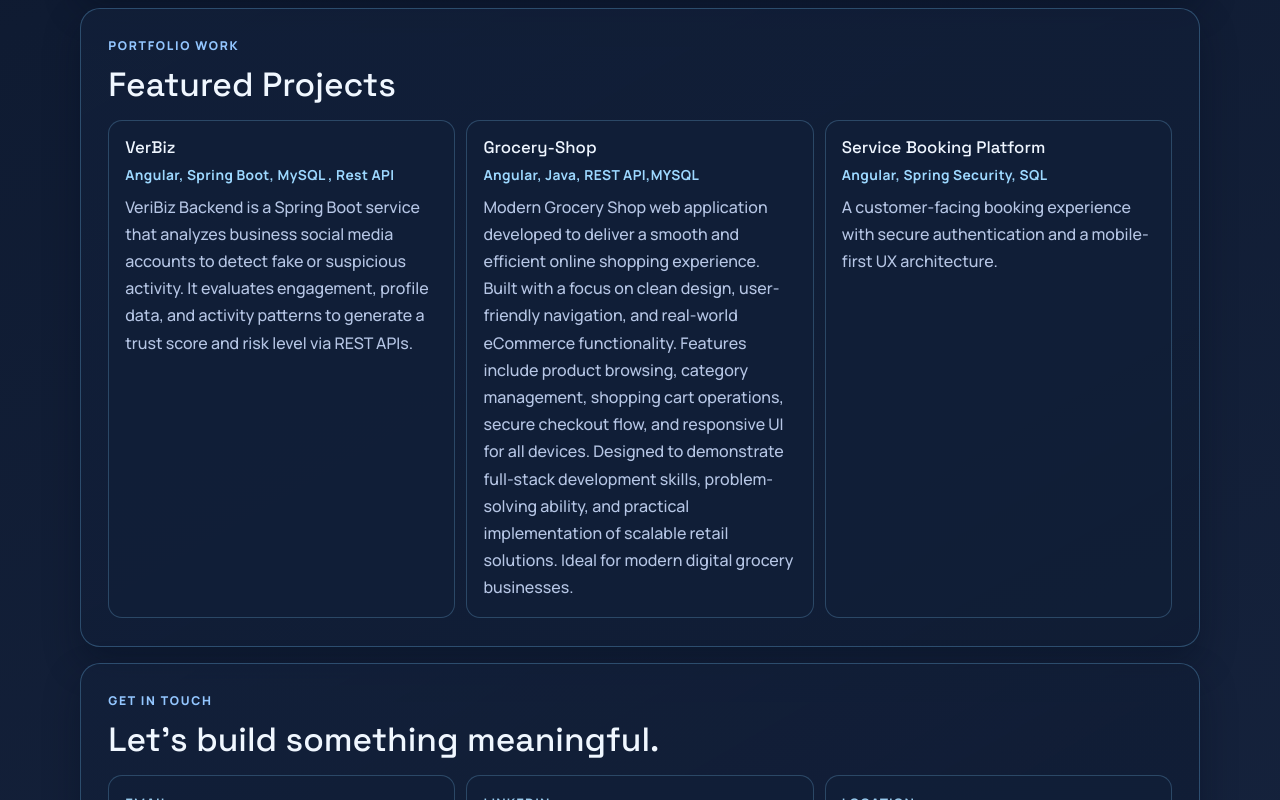
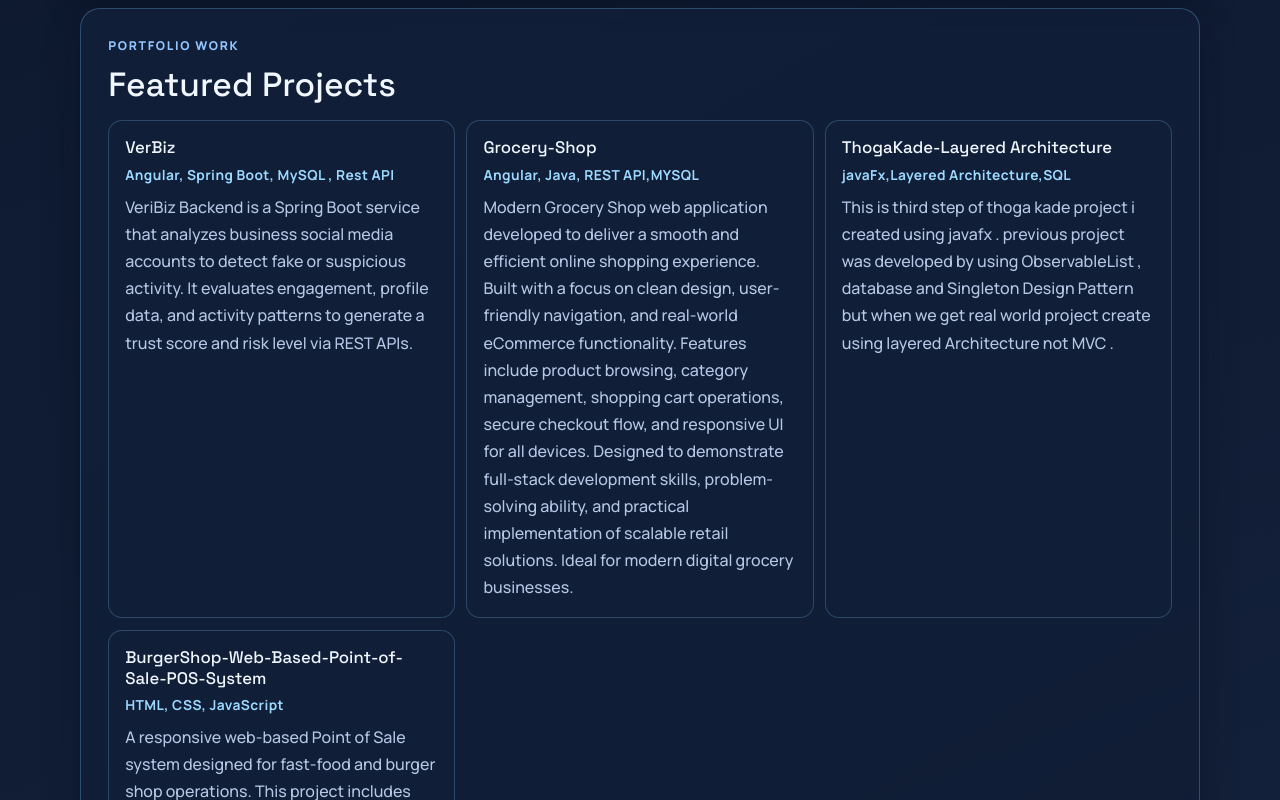
Before and after one commit to lagensha/Lagensha-portfolio, an Angular app: page / in a window 1280 px wide. Shown: the part 1120-1920 px from the top of the page. Built offline with nearby package versions, Linux system fonts and the light colour scheme.

Commit message:
feat: update project entries with new titles and detailed summaries for ThogaKade and BurgerShop

```diff
--- a/src/app/portfolio/portfolio.ts
+++ b/src/app/portfolio/portfolio.ts
@@ -31,10 +31,16 @@ export class Portfolio {
         'Modern Grocery Shop web application developed to deliver a smooth and efficient online shopping experience. Built with a focus on clean design, user-friendly navigation, and real-world eCommerce functionality. Features include product browsing, category management, shopping cart operations, secure checkout flow, and responsive UI for all devices. Designed to demonstrate full-stack development skills, problem-solving ability, and practical implementation of scalable retail solutions. Ideal for modern digital grocery businesses.',
     },
     {
-      title: 'Service Booking Platform',
-      stack: 'Angular, Spring Security, SQL',
+      title: 'ThogaKade-Layered Architecture',
+      stack: 'javaFx,Layered Architecture,SQL',
       summary:
-        'A customer-facing booking experience with secure authentication and a mobile-first UX architecture.',
+        'This is third step of thoga kade project i created using javafx . previous project was developed by using ObservableList , database and Singleton Design Pattern but when we get real world project create using layered Architecture not MVC .',
+    },
+    {
+      title: 'BurgerShop-Web-Based-Point-of-Sale-POS-System',
+      stack: 'HTML, CSS, JavaScript',
+      summary:
+        'A responsive web-based Point of Sale system designed for fast-food and burger shop operations. This project includes order management, item handling, billing, customer interaction, and real-time UI updates using HTML, CSS, and JavaScript. The system is optimized for ease of use, quick navigation, and efficient restaurant workflow.',
     },
   ];
 
```
